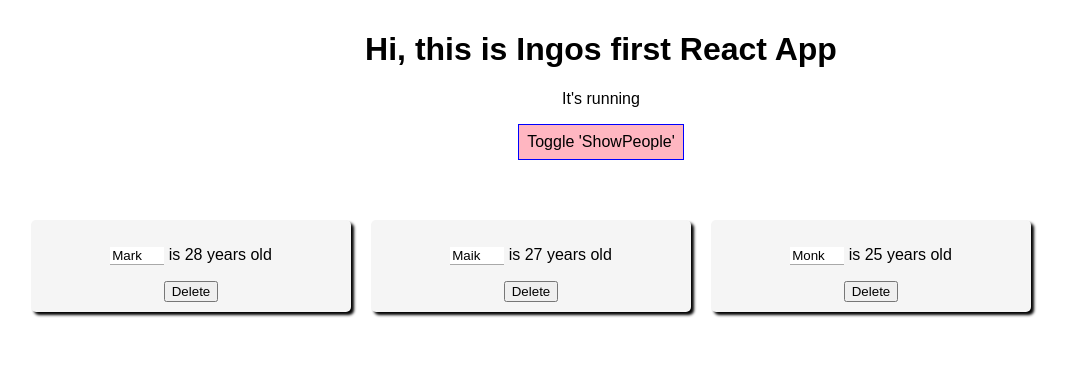
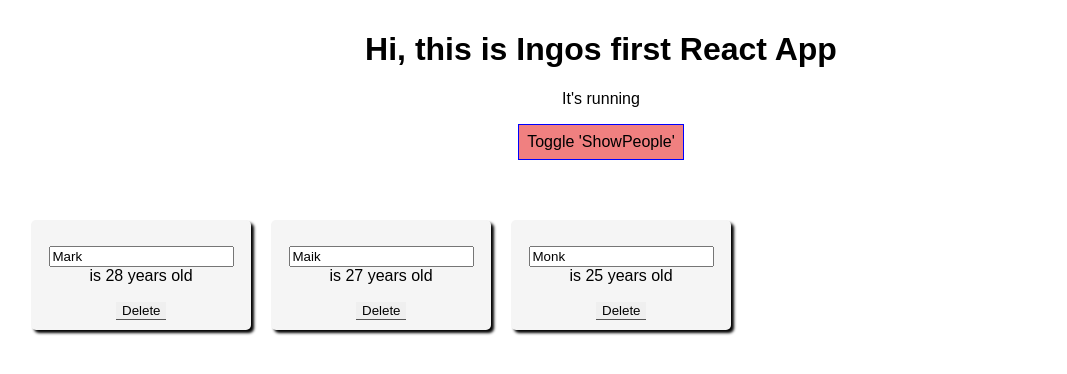
Before and after one commit to igambin/learnReact, a React (Create React App) app in the folder 01_IntroApp_FirstComponent_props_state/: page / in a window 1280 px wide. Both pictures are taken after a click on the button "Toggle 'ShowPeople'". Shown: the top 374 px of the page, without its empty margins (39-1106 px from the left). Built offline with nearby package versions, Linux system fonts and the light colour scheme.

Commit message:
using styled-components

```diff
--- a/01_IntroApp_FirstComponent_props_state/package.json
+++ b/01_IntroApp_FirstComponent_props_state/package.json
@@ -6,7 +6,8 @@
     "radium": "^0.26.1",
     "react": "^17.0.2",
     "react-dom": "^17.0.2",
-    "react-scripts": "1.1.5"
+    "react-scripts": "1.1.5",
+    "styled-components": "^5.2.3"
   },
   "scripts": {
     "start": "react-scripts start",
--- a/01_IntroApp_FirstComponent_props_state/src/App.js
+++ b/01_IntroApp_FirstComponent_props_state/src/App.js
@@ -1,7 +1,24 @@
 import React, { Component } from 'react';
+import styled from 'styled-components';
 import './App.css';
-import Radium, { StyleRoot } from 'radium';
 import Person from './Person/Person';
+
+const ToggleButton = styled.button`
+  background-color: ${props => props.alt ? 'lightcoral' : 'lightgreen'};
+  font: inherit;
+  border: 1px solid blue;
+  padding: 8px;
+  cursor: pointer;
+
+  &:hover {
+    background-color: ${props => props.alt ? 'red' : 'green'};
+    color: white;
+  }
+`;
+
+const PeopleContainer = styled.div`
+  margin: 50px;
+  `;
 
 class App extends Component {
   state = {
@@ -63,17 +80,6 @@ class App extends Component {
   }
 
   render() {
-    const style = {
-      backgroundColor: 'lightgreen',
-      font: 'inherit',
-      border: '1px solid blue',
-      padding: '8px',
-      cursor: 'pointer',
-      ':hover': {
-        backgroundColor: 'green',
-        color: 'white'
-      }
-    };
 
     const style2 = {
       margin: '50px'
@@ -85,7 +91,7 @@ class App extends Component {
 
     if (this.state.showPeople) {
       persons = (
-        <div style={style2}>
+        <PeopleContainer>
           {this.state.people.map((p, idx) => {
             return (
               <Person
@@ -99,13 +105,8 @@ class App extends Component {
               />
             );
           })}
-        </div>
+        </PeopleContainer>
       );
-      style.backgroundColor = 'lightpink';
-      style[':hover'] = {
-        backgroundColor: 'red',
-        color: 'white'
-      };
     }
 
     if (this.state.people.length <= 2) {
@@ -117,20 +118,18 @@ class App extends Component {
     }
 
     return (
-      <StyleRoot>
       <div className="App">
         <h1>Hi, this is Ingos first React App</h1>
         <p className={classes.join(' ')}>It's running</p>
-          <button
-            style={style}
+        <ToggleButton
+          alt={this.state.showPeople}
           onClick={() => this.togglePeopleHandler()}>
           Toggle 'ShowPeople'
-          </button>
+        </ToggleButton>
         {persons}
       </div>
-      </StyleRoot>
     );
   }
 }
 
-export default Radium(App);
+export default App;
--- a/01_IntroApp_FirstComponent_props_state/src/Person/Person.js
+++ b/01_IntroApp_FirstComponent_props_state/src/Person/Person.js
@@ -1,20 +1,31 @@
 import React from 'react';
-import Radium from 'radium';
-import './Person.css'
+import styled from 'styled-components';
+
+const StyledDiv = styled.div`
+    width: 200px;
+    background-color: whitesmoke;
+    box-shadow: 3px 3px 3px;
+    margin: 10px;
+    border-radius: 5px;
+    padding: 10px;
+    float: left;
+
+    @media(min-width: 400px): {
+        width: 300px;
+    }`;
+
+const StyledButton = styled.button`
+    width: 50px;
+    border: 0px solid silver ;
+    border-bottom: 1px outset darkgray;`;
 
 const person = (props) =>  {
     let personId = props.personId;
     let name = props.name;
     let age = props.age;
 
-    const style = {
-        '@media(min-width: 400px)': {
-            width: '300px'
-        }
-    };
-
     return (
-        <div className="Person" style={style}>
+        <StyledDiv>
             <p>
                 <input
                     type="text"
@@ -22,9 +33,9 @@ const person = (props) =>  {
                     onChange={props.changed} value={name}
                     /> is {age} years old
             </p>
-            <button onClick={props.click}>Delete</button>
-        </div>
+            <StyledButton onClick={props.click}>Delete</StyledButton>
+        </StyledDiv>
     )
 };
 
-export default Radium(person);
+export default person;
```
Also changed, not shown: 1 other file (tests, documents, lock files or other folders). Lines whose indentation alone changed are shown as unchanged.
